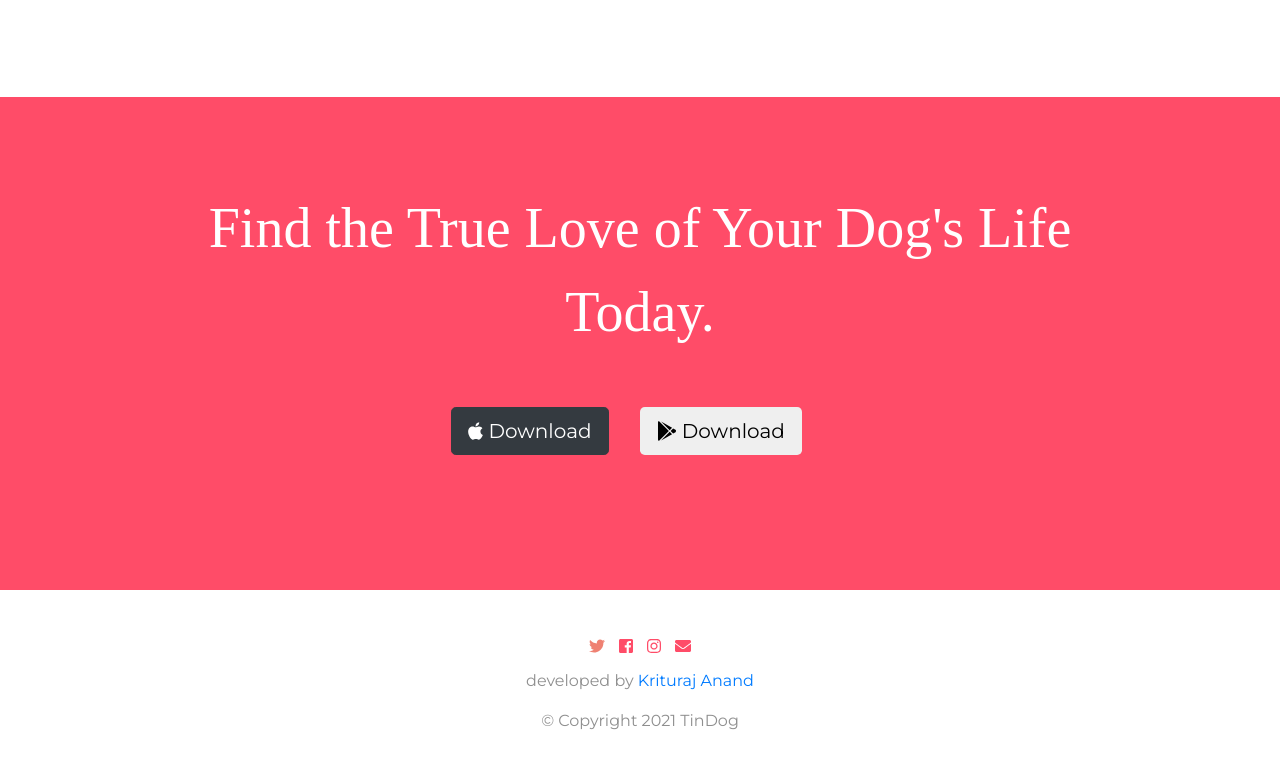
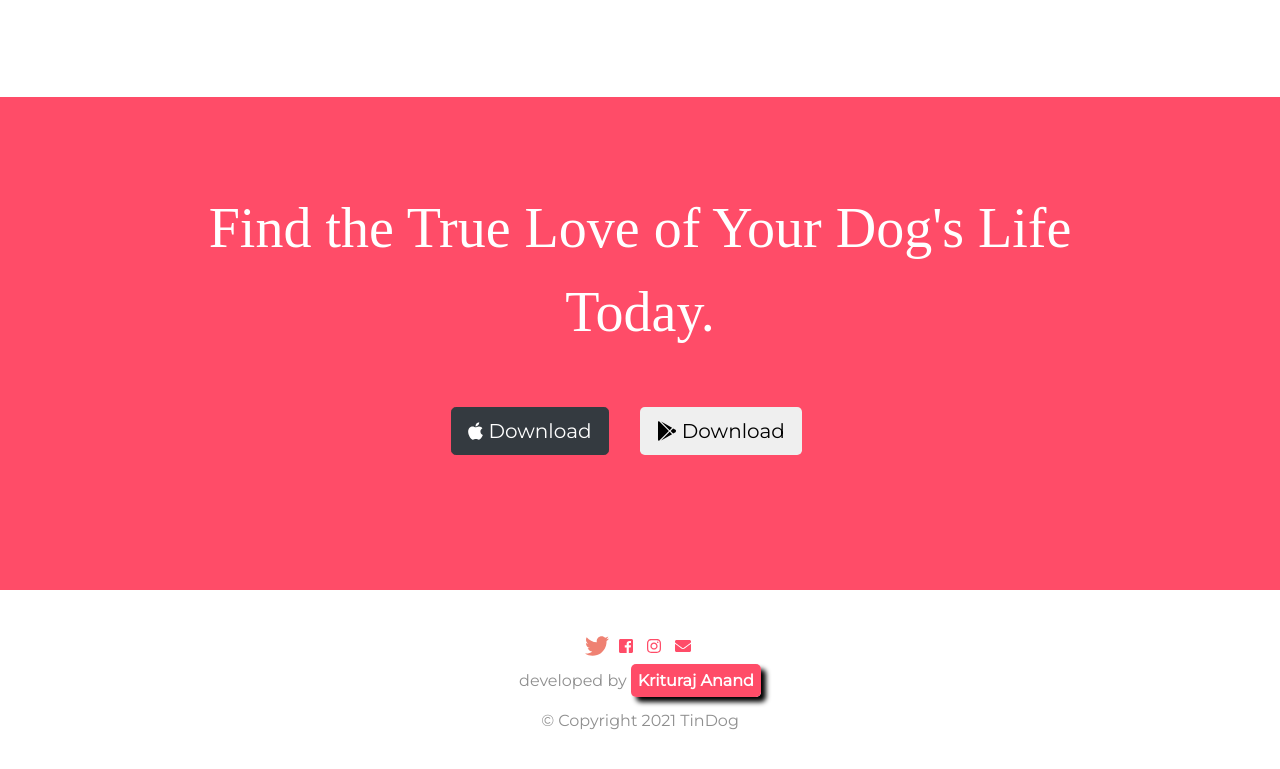
Before and after one commit to kjais1720/Tindog, a plain HTML site: page index.html in a window 1280 px wide. In both pictures the pointer is over the icon 596 px from the left and 3047 px from the top of the page. Shown: the part 2401-3170 px from the top of the page. Drawn offline with nearby package versions, Linux system fonts and the light colour scheme.

Commit message:
Update styles.css

```diff
--- a/css/styles.css
+++ b/css/styles.css
@@ -202,4 +202,31 @@ p {
 
 .social-icon:hover{
   color: #ef8172;
+  transform: scale(1.5);
 }
+
+.personal-website{
+  margin-top: 0;
+  color: #ff4c68;
+  font-weight: bold;
+  border-radius: 5px ;
+  text-decoration-style: none;
+  transition: all ease 0.3s;
+}
+
+footer:hover .personal-website{
+  transition: all ease 0.3s;
+  color: white;
+  text-decoration: none;
+  background-color: #ff4c68;
+  padding: 7px;
+  box-shadow: 5px 5px 5px black;
+  transform: rotate(90deg);
+  -webkit-transform: skew(10deg, 10deg);
+          transform: rotate(60deg) skew(10deg, 10deg);
+}
+
+.website{
+  position: absolute;
+
+}
```
